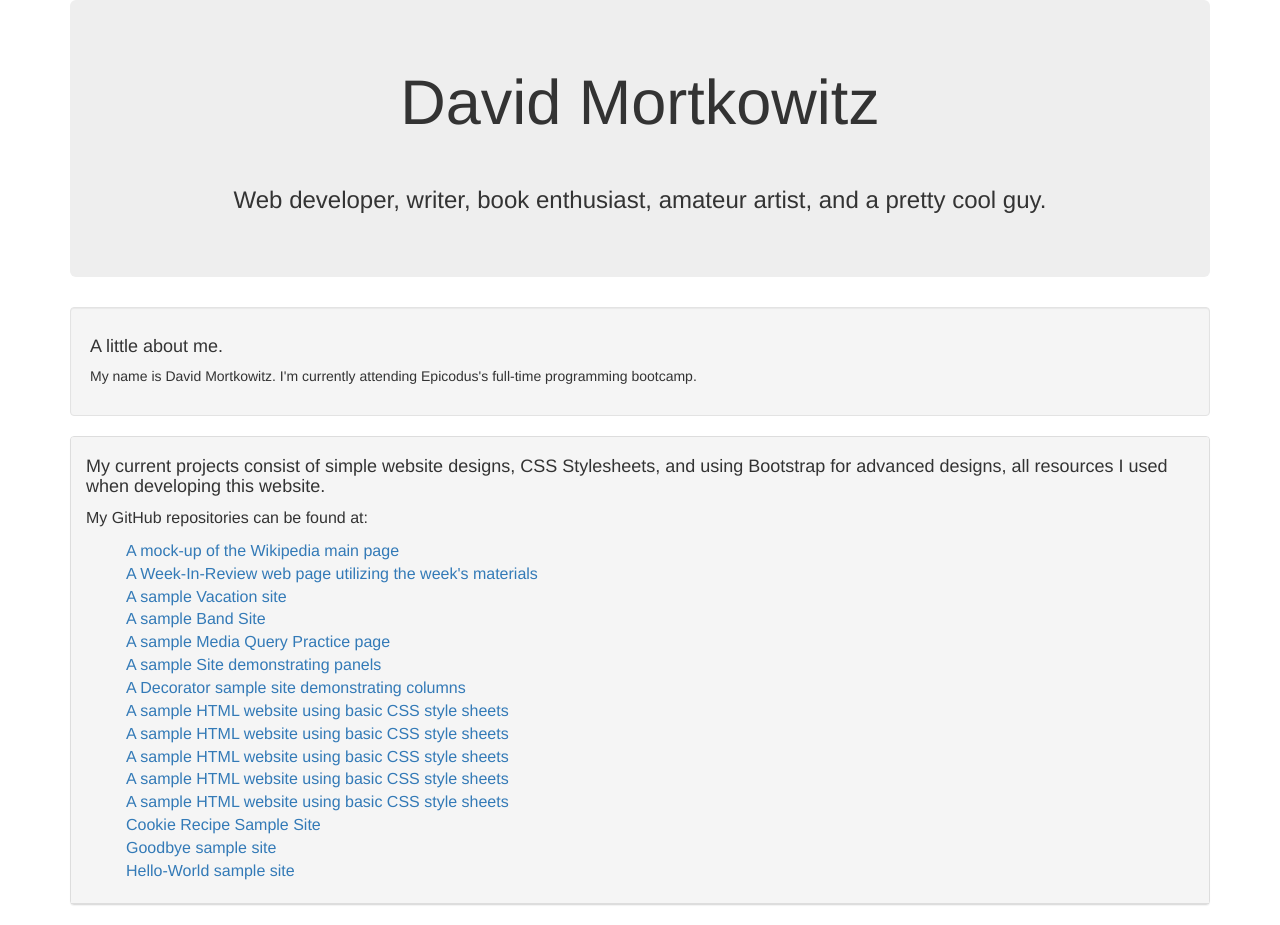
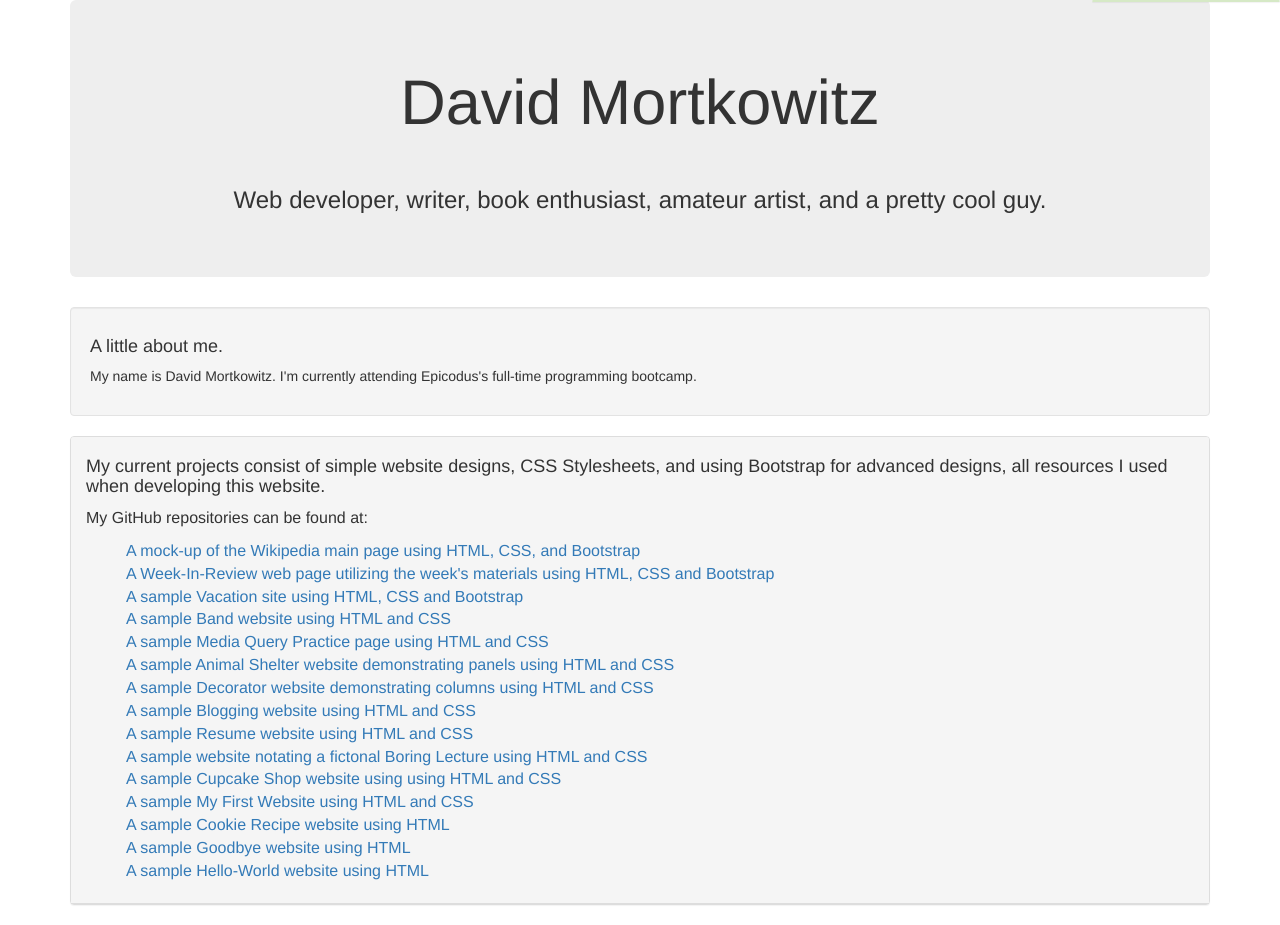
Before and after one commit to dmortkowitz/Portfolio-page, a plain HTML site: page index.html in a window 1280 px wide. Drawn offline with Linux system fonts and the light colour scheme.

Commit message:
Add column set to HTML code.

```diff
--- a/index.html
+++ b/index.html
@@ -6,6 +6,14 @@
     <link href="css/styles.css" rel="stylesheet" type="text/css">
   </head>
   <body>
+    <div class="row">
+      <div class="col-md-2 col-md-offset-10">
+    <div class="set1">
+      <div class="panel panel-success">
+
+      </div>
+    </div>
+    </div>
     <div class="container">
       <div class="jumbotron">
         <h1><center>David Mortkowitz</center></h1>
@@ -27,34 +35,30 @@
               My current projects consist of simple website designs, CSS Stylesheets, and using Bootstrap for advanced designs, all resources I used when developing this website.
             </h4>
           </div>
-
         <div class="panel-title">
           <p>
             My GitHub repositories can be found at:
           </p>
         </div>
-
           <div class="panel-title">
             <div class="panel-default">
             <ul>
-            <li><a href="https://github.com/dmortkowitz/mock-wikipedia">A mock-up of the Wikipedia main page</a></li>
-            <li><a href="https://github.com/dmortkowitz/week-in-review-1">A Week-In-Review web page utilizing the week's materials</a></li>
-            <li><a href="https://github.com/dmortkowitz/vacation-site-1">A sample Vacation site</a></li>
-            <li><a href="https://github.com/dmortkowitz/band-site">A sample Band Site</a></li>
-            <li><a href="https://github.com/dmortkowitz/media-query-practice">A sample Media Query Practice page</a></li>
-            <li><a href="https://github.com/dmortkowitz/animal-site">A sample Site demonstrating panels</a></li>
-            <li><a href="https://github.com/dmortkowitz/decorator-site">A Decorator sample site demonstrating columns</a></li>
-            <li><a href="https://github.com/dmortkowitz/blogging-site">A sample HTML website using basic CSS style sheets</a></li>
-            <li><a href="https://github.com/dmortkowitz/resume-site">A sample HTML website using basic CSS style sheets</a></li>
-            <li><a href="https://github.com/dmortkowitz/boring-lecture">A sample HTML website using basic CSS style sheets</a></li>
-            <li><a href="https://github.com/dmortkowitz/cupcake-shop">A sample HTML website using basic CSS style sheets</a></li>
-            <li><a href="https://github.com/dmortkowitz/my-first-webpage">A sample HTML website using basic CSS style sheets</a></li>
-            <li><a href="https://github.com/dmortkowitz/cookie-recipe">Cookie Recipe Sample Site</a></li>
-            <li><a href="https://github.com/dmortkowitz/goodbye">Goodbye sample site</a></li>
-            <li><a href="https://github.com/dmortkowitz/hello-world">Hello-World sample site</a></li>
-
+              <li><a href="https://github.com/dmortkowitz/mock-wikipedia">A mock-up of the Wikipedia main page using HTML, CSS, and Bootstrap</a></li>
+              <li><a href="https://github.com/dmortkowitz/week-in-review-1">A Week-In-Review web page utilizing the week's materials using HTML, CSS and Bootstrap</a></li>
+              <li><a href="https://github.com/dmortkowitz/vacation-site-1">A sample Vacation site using HTML, CSS and Bootstrap</a></li>
+              <li><a href="https://github.com/dmortkowitz/band-site">A sample Band website using HTML and CSS</a></li>
+              <li><a href="https://github.com/dmortkowitz/media-query-practice">A sample Media Query Practice page using HTML and CSS</a></li>
+              <li><a href="https://github.com/dmortkowitz/animal-site">A sample Animal Shelter website demonstrating panels using HTML and CSS</a></li>
+              <li><a href="https://github.com/dmortkowitz/decorator-site">A sample Decorator website demonstrating columns using HTML and CSS</a></li>
+              <li><a href="https://github.com/dmortkowitz/blogging-site">A sample Blogging website using HTML and CSS</a></li>
+              <li><a href="https://github.com/dmortkowitz/resume-site">A sample Resume website using HTML and CSS</a></li>
+              <li><a href="https://github.com/dmortkowitz/boring-lecture">A sample website notating a fictonal Boring Lecture using HTML and CSS</a></li>
+              <li><a href="https://github.com/dmortkowitz/cupcake-shop">A sample Cupcake Shop website using using HTML and CSS</a></li>
+              <li><a href="https://github.com/dmortkowitz/my-first-webpage">A sample My First Website using HTML and CSS</a></li>
+              <li><a href="https://github.com/dmortkowitz/cookie-recipe">A sample Cookie Recipe website using HTML</a></li>
+              <li><a href="https://github.com/dmortkowitz/goodbye">A sample Goodbye website using HTML</a></li>
+              <li><a href="https://github.com/dmortkowitz/hello-world">A sample Hello-World website using HTML</a></li>
             </ul>
-        </div>
           </div>
           </div>
         </div>
```
Lines whose indentation alone changed are shown as unchanged.
